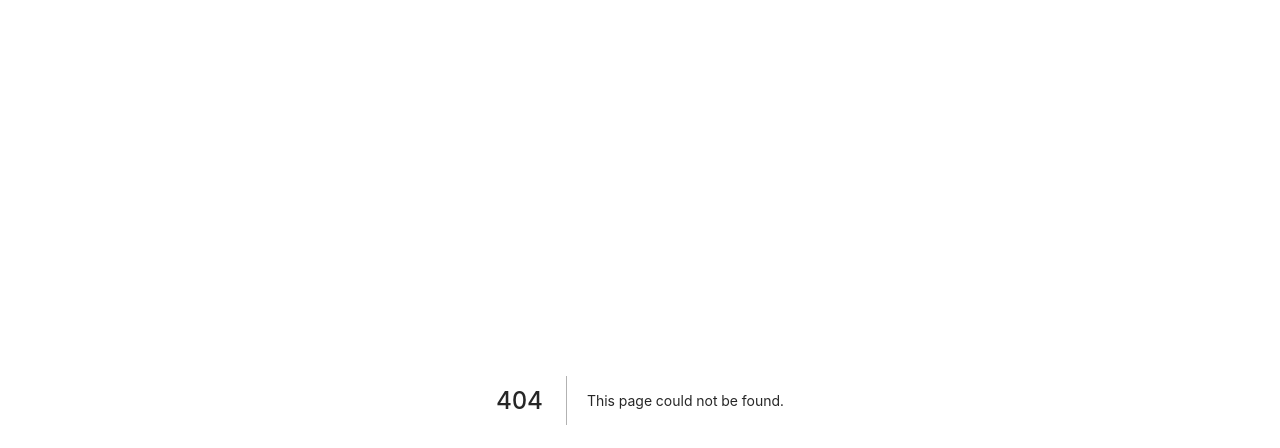
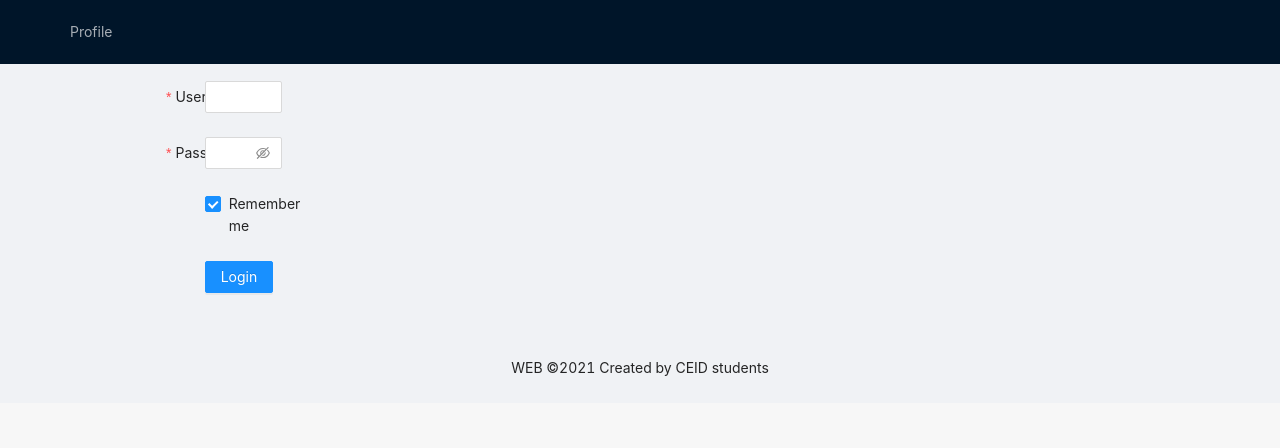
Before and after one commit to sphantom99/www, a Next.js app: page /login in a window 1280 px wide. Before the commit this address had no page. Shown: the top 448 px of the page. Built offline with nearby package versions, Linux system fonts and the light colour scheme.

Commit message:
Added login page

```diff
--- /dev/null
+++ b/components/CustomLayout.js
@@ -0,0 +1,22 @@
+import { Layout, Menu, Breadcrumb } from 'antd';
+import React from 'react';
+
+const { Header, Content, Footer } = Layout;
+
+export default function CustomLayout({ children }) {
+  return (
+    <Layout className="layout">
+      <Header>
+        <Menu theme="dark" mode="horizontal" defaultSelectedKeys={['2']}>
+          <Menu.Item>Profile</Menu.Item>
+        </Menu>
+      </Header>
+      <Content style={{ padding: '0 50px' }}>
+        <Breadcrumb style={{ margin: '16px 0' }}>
+          <div className="site-layout-content">{children}</div>
+        </Breadcrumb>
+      </Content>
+      <Footer style={{ textAlign: 'center' }}>WEB ©2021 Created by CEID students</Footer>
+    </Layout>
+  );
+}
--- a/pages/_app.js
+++ b/pages/_app.js
@@ -1,7 +1,14 @@
-import 'antd/dist/antd.css'
-import '../styles/vars.css'
-import '../styles/global.css'
+/* eslint-disable react/jsx-props-no-spreading */
+import 'antd/dist/antd.css';
+import '../styles/vars.css';
+import '../styles/global.css';
+import React from 'react';
+import CustomLayout from '../components/CustomLayout';
 
 export default function MyApp({ Component, pageProps }) {
-  return <Component {...pageProps} />
+  return (
+    <CustomLayout>
+      <Component {...pageProps} />
+    </CustomLayout>
+  );
 }
--- /dev/null
+++ b/pages/login.js
@@ -0,0 +1,58 @@
+import React from 'react';
+import {
+  Form, Input, Button, Checkbox, Row, Col,
+} from 'antd';
+
+export default function Login() {
+  const onFinish = (values) => {
+    console.log('Success:', values);
+  };
+
+  const onFinishFailed = (errorInfo) => {
+    console.log('Failed:', errorInfo);
+  };
+
+  return (
+    <Row>
+      <Col xs={24} />
+      <Col xs={8} />
+      <Col xs={8}>
+        <Form
+          name="basic"
+          labelCol={{ span: 8 }}
+          wrapperCol={{ span: 16 }}
+          initialValues={{ remember: true }}
+          onFinish={onFinish}
+          onFinishFailed={onFinishFailed}
+        >
+          <Form.Item
+            label="Username"
+            name="username"
+            rules={[{ required: true, message: 'Please input your username!' }]}
+          >
+            <Input />
+          </Form.Item>
+
+          <Form.Item
+            label="Password"
+            name="password"
+            rules={[{ required: true, message: 'Please input your password!' }]}
+          >
+            <Input.Password />
+          </Form.Item>
+
+          <Form.Item name="remember" valuePropName="checked" wrapperCol={{ offset: 8, span: 16 }}>
+            <Checkbox>Remember me</Checkbox>
+          </Form.Item>
+
+          <Form.Item wrapperCol={{ offset: 8, span: 16 }}>
+            <Button type="primary" htmlType="submit">
+              Login
+            </Button>
+          </Form.Item>
+        </Form>
+      </Col>
+      <Col xs={8} />
+    </Row>
+  );
+}
```
